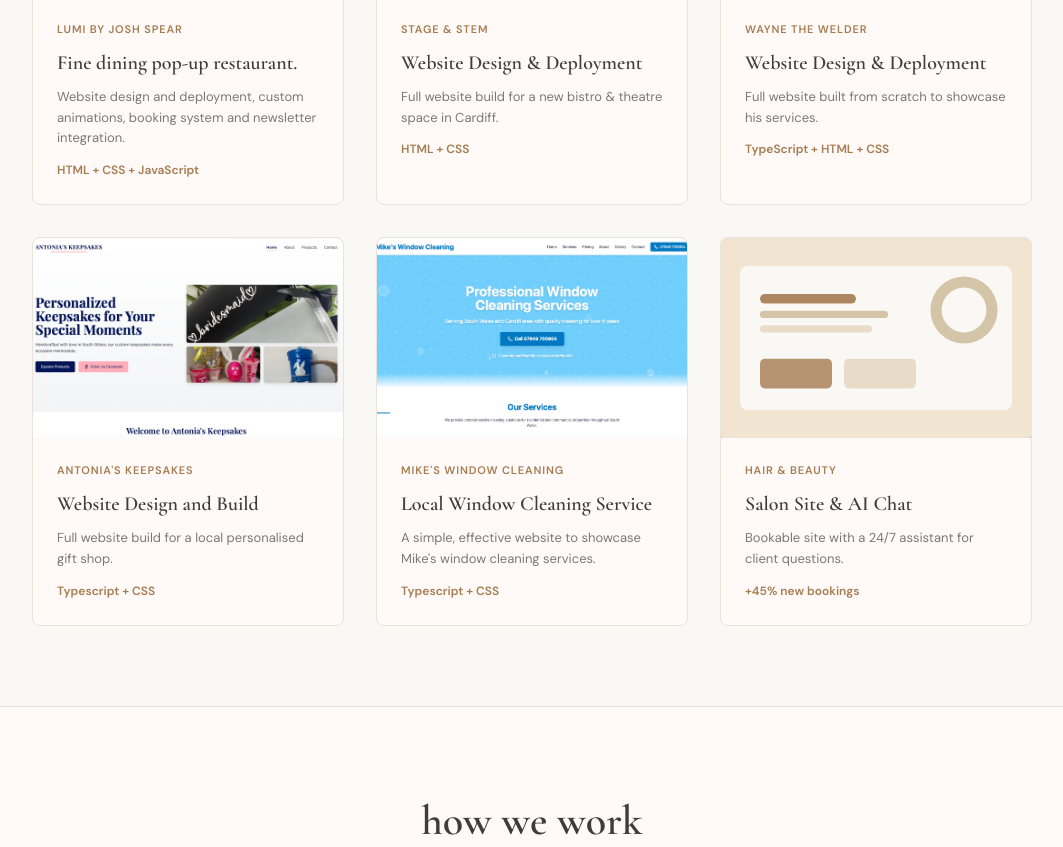
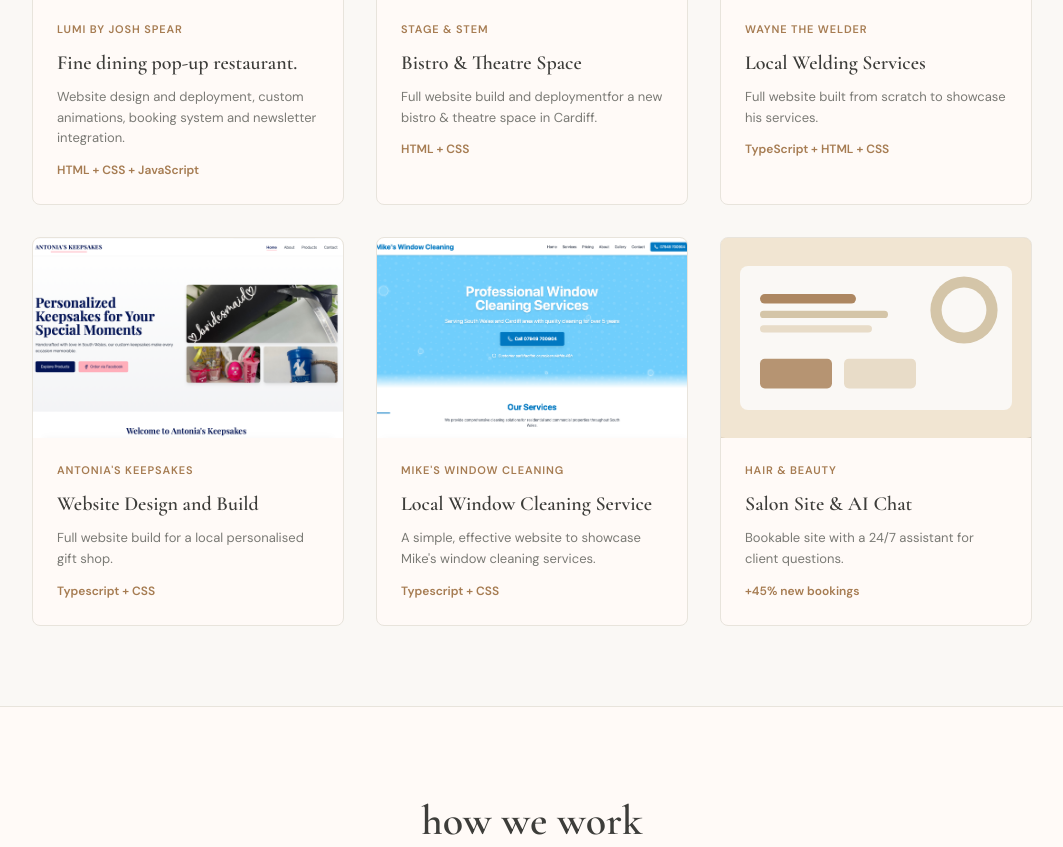
Before and after one commit to pynchxn/chris-tagg-studio, a plain HTML site: page index.html in a window 1280 px wide. Shown: the part 2931-3778 px from the top of the page, without its empty margins (108-1171 px from the left). Drawn offline with nearby package versions, Linux system fonts and the light colour scheme.

Commit message:
Corrections

```diff
--- a/index.html
+++ b/index.html
@@ -701,8 +701,8 @@
         </div>
         <div class="work-content">
           <div class="work-label">Stage & Stem</div>
-          <h3 class="work-title">Website Design & Deployment</h3>
-          <p class="work-desc">Full website build for a new bistro & theatre space in Cardiff.</p>
+          <h3 class="work-title">Bistro & Theatre Space</h3>
+          <p class="work-desc">Full website build and deploymentfor a new bistro & theatre space in Cardiff.</p>
           <div class="work-stat">HTML + CSS</div>
         </div>
       </a>
@@ -712,7 +712,7 @@
         </div>
         <div class="work-content">
           <div class="work-label">Wayne The Welder</div>
-          <h3 class="work-title">Website Design & Deployment</h3>
+          <h3 class="work-title">Local Welding Services</h3>
           <p class="work-desc">Full website built from scratch to showcase his services.</p>
           <div class="work-stat">TypeScript + HTML + CSS</div>
         </div>
```
